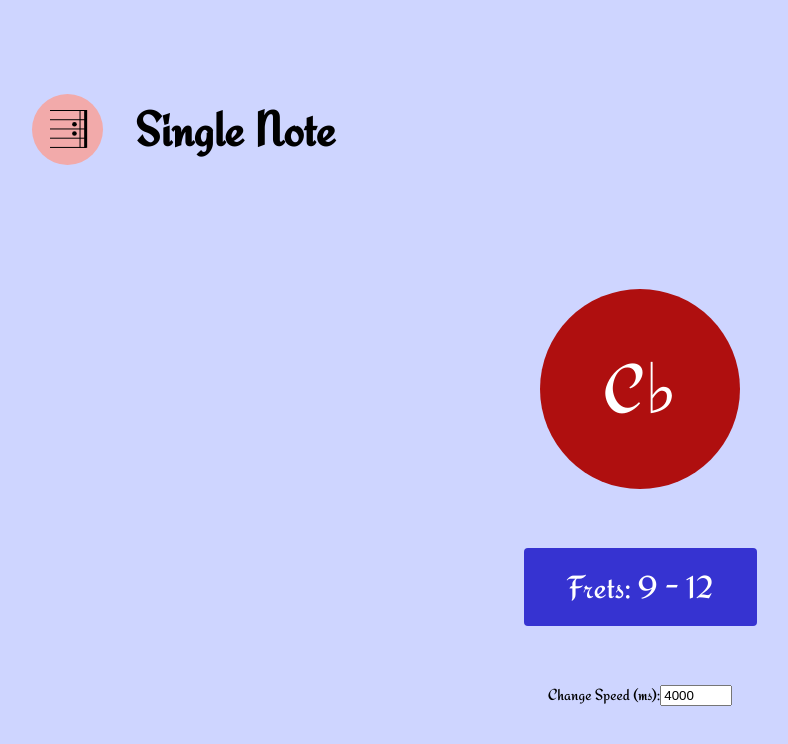
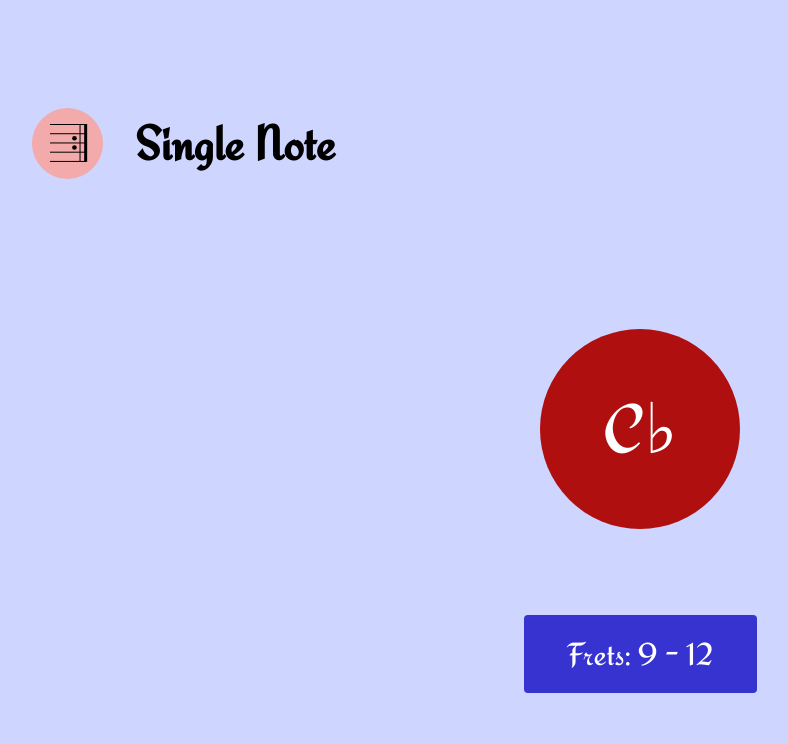
Before and after one commit to luciancic/guitar-trainer, a React (Create React App) app: page / in a window 1280 px wide. Both pictures are taken after a click on the button "Single Note". Shown: the top 744 px of the page, without its empty margins (0-788 px from the left). Built offline with nearby package versions, Linux system fonts and the light colour scheme.

Commit message:
disable time change

```diff
--- a/src/components/SingleNote.js
+++ b/src/components/SingleNote.js
@@ -39,7 +39,8 @@ function SingleNote({ back }) {
             </div>
             <button className="button-red" onClick={() => setPlaying(!playing) }>{note}</button>
             <button className="button-blue" onClick={() => setFret(randUpTo(20))}>Frets: {fret} - {fret + 3}</button>
-            <div>
+            {/* Previously used time change solution
+                <div>
                 Change Speed (ms):
                 <input
                     onChange={handleTimeChange}
@@ -47,7 +48,7 @@ function SingleNote({ back }) {
                     type='number'
                     min='1000'
                     max='6000' />
-            </div>
+            </div> */}
         </div>
     )
 }
```
